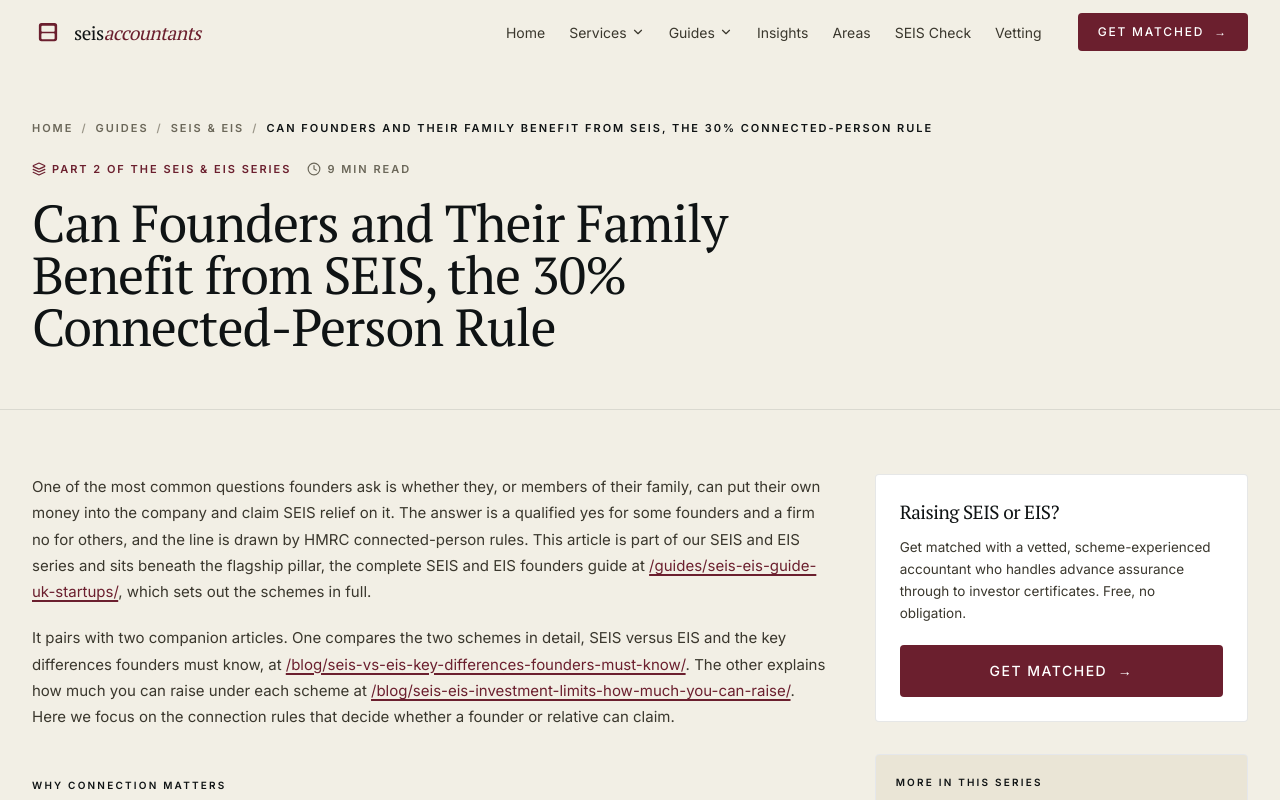
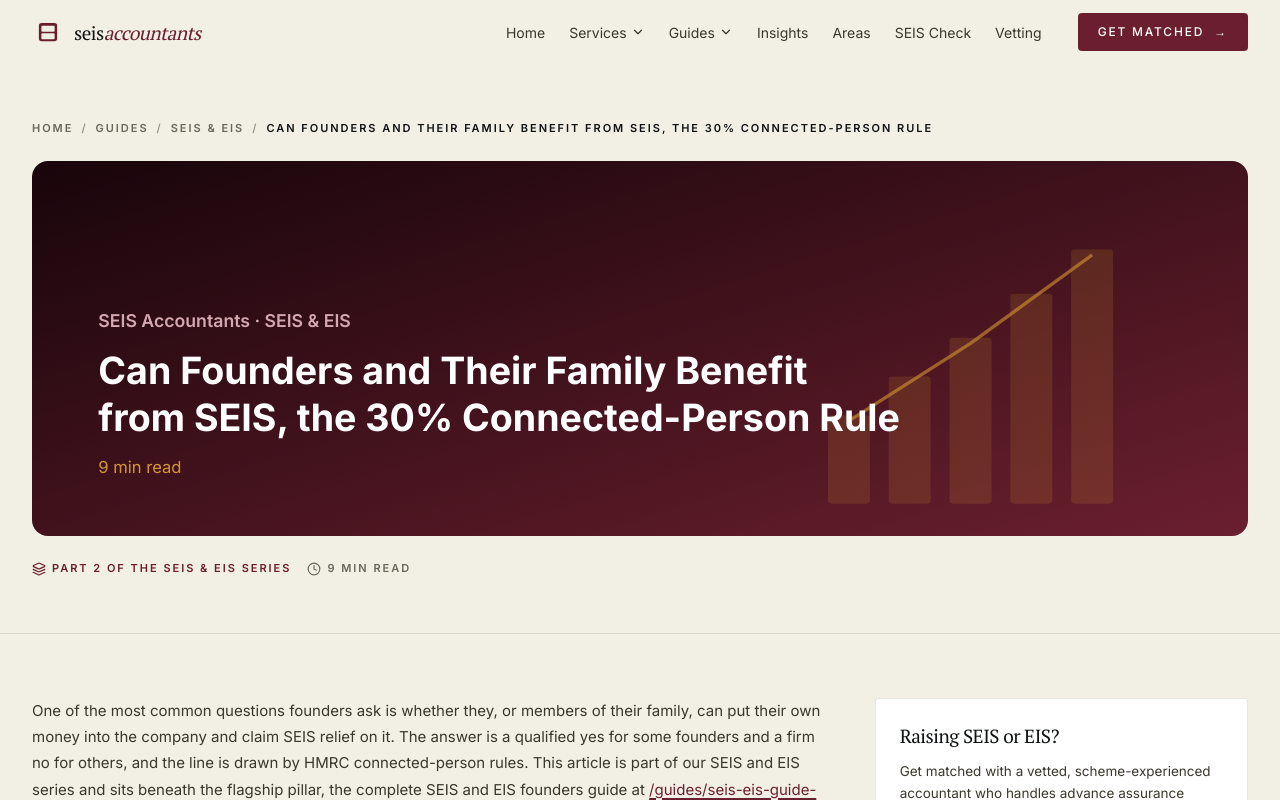
Before and after one commit to nahadgur/seisaccountants, a Next.js app: page /blog/founders-family-seis-30-percent-connected-person-rule/ in a window 1280 px wide. Shown: the top 800 px of the page. Built offline with nearby package versions, Linux system fonts and the light colour scheme.

Commit message:
Add inline-SVG SpokeHero on text-hero blog spokes + guide hubs (no images)

```diff
--- a/app/blog/[slug]/BlogArticleClient.tsx
+++ b/app/blog/[slug]/BlogArticleClient.tsx
@@ -17,6 +17,7 @@
 import { Footer } from '@/components/Footer';
 import { LeadFormModal } from '@/components/LeadFormModal';
 import { Breadcrumbs } from '@/components/Breadcrumbs';
+import { SpokeHero } from '@/components/SpokeHero';
 import type { BlogArticle, ContentBlock } from '@/data/blog';
 import type { Guide } from '@/data/guides';
 
@@ -173,6 +174,19 @@
       ]
     : [{ label: 'Insights', href: '/blog/' }, { label: article.title }];
 
+  // Read time: prefer the data field, else estimate from body word count.
+  const readMins =
+    article.readingMins ||
+    Math.max(
+      3,
+      Math.round(
+        article.content.reduce((sum, b) => {
+          const t = b.text || (b.items ? b.items.join(' ') : '');
+          return sum + t.trim().split(/\s+/).filter(Boolean).length;
+        }, 0) / 200
+      )
+    );
+
   return (
     <>
       <LeadFormModal isOpen={isModalOpen} onClose={() => setIsModalOpen(false)} />
@@ -186,8 +200,17 @@
         >
           <div className="container-width py-10 md:py-14">
             <Breadcrumbs items={breadcrumbItems} />
+            <div className="mt-5">
+              <SpokeHero
+                title={article.title}
+                hubName={hubGuide ? hubGuide.shortTitle : null}
+                hubSlug={hubGuide ? hubGuide.slug : article.slug}
+                readMins={readMins}
+              />
+            </div>
+            <h1 className="sr-only">{article.title}</h1>
             <div className="max-w-3xl">
-              <div className="flex flex-wrap items-center gap-x-4 gap-y-2 mb-5 text-[11px] font-semibold tracking-[0.18em] uppercase text-ink-500">
+              <div className="flex flex-wrap items-center gap-x-4 gap-y-2 mt-6 text-[11px] font-semibold tracking-[0.18em] uppercase text-ink-500">
                 {hubGuide ? (
                   <span className="inline-flex items-center gap-1.5 text-brand-500">
                     <Layers className="w-3.5 h-3.5" aria-hidden="true" />
@@ -203,15 +226,10 @@
                     </span>
                   </>
                 )}
-                {article.readingMins && (
-                  <span className="inline-flex items-center gap-1.5">
-                    <Clock className="w-3.5 h-3.5" aria-hidden="true" /> {article.readingMins} min read
-                  </span>
-                )}
+                <span className="inline-flex items-center gap-1.5">
+                  <Clock className="w-3.5 h-3.5" aria-hidden="true" /> {readMins} min read
+                </span>
               </div>
-              <h1 className="font-display text-[34px] md:text-[44px] lg:text-[52px] text-ink-900 leading-[1.0] tracking-tighter">
-                {article.title}
-              </h1>
             </div>
           </div>
         </section>
--- a/components/GuidePageClient.tsx
+++ b/components/GuidePageClient.tsx
@@ -33,6 +33,7 @@
 import { Header } from '@/components/Header';
 import { Footer } from '@/components/Footer';
 import { LeadFormModal } from '@/components/LeadFormModal';
+import { SpokeHero } from '@/components/SpokeHero';
 import RdCalculator from '@/components/tools/RdCalculator';
 import SeisChecker from '@/components/tools/SeisChecker';
 import { renderInlineLinks } from '@/lib/renderInlineLinks';
@@ -155,10 +156,17 @@
  <span className="eyebrow">GUIDE &middot; {guide.shortTitle.toUpperCase()}</span>
  </div>
 
+ <div className="mb-6">
+ <SpokeHero
+ title={guide.heroHeading}
+ hubName="Guide"
+ hubSlug={guide.slug}
+ readMins={guide.estimatedReadTime}
+ />
+ </div>
+ <h1 className="sr-only">{guide.heroHeading}</h1>
+
  <div className="max-w-3xl">
- <h1 className="font-display text-[40px] md:text-[52px] lg:text-[60px] text-ink-900 leading-[0.98] tracking-tighter mb-6">
- {guide.heroHeading}
- </h1>
  <p className="font-sans text-[15px] md:text-base text-ink-700 leading-relaxed mb-6">
  {guide.heroSubtitle}
  </p>
--- /dev/null
+++ b/components/SpokeHero.tsx
@@ -0,0 +1,76 @@
+// components/SpokeHero.tsx
+// Inline-SVG hero for blog spokes + guide hubs. No <img>, no file, no external
+// host. The gradient hue is seeded by the hub slug, so every spoke under a hub
+// shares a colour and different hubs differ. The SVG is decorative
+// (aria-hidden); the page keeps the real <h1> (rendered sr-only by the caller).
+
+// Baked brand name (no siteConfig import needed for the eyebrow).
+const SITE_NAME = 'SEIS Accountants';
+
+// Each pair is a [dark, mid] gradient; the hub hash picks one so hubs differ
+// but stay on-brand.
+const PAIRS: [string, string][] = [
+  ['#2D0A16', '#421120'],
+  ['#18050B', '#6B1F2E'],
+  ['#421120', '#A1404F'],
+];
+const SUBTLE = '#D4A8B0';
+const ACCENT = '#D4972F';
+
+function hashIndex(s: string, mod: number): number {
+  let h = 0;
+  for (let i = 0; i < s.length; i++) h = (h * 31 + s.charCodeAt(i)) >>> 0;
+  return h % mod;
+}
+
+// Balance a title across two lines by word count.
+function twoLines(t: string): [string, string] {
+  const w = t.trim().split(/\s+/);
+  if (w.length < 3) return [t, ''];
+  const cut = Math.ceil(w.length / 2);
+  return [w.slice(0, cut).join(' '), w.slice(cut).join(' ')];
+}
+
+export function SpokeHero({
+  title,
+  hubName,
+  hubSlug,
+  readMins,
+}: {
+  title: string;
+  hubName: string | null;
+  hubSlug: string;
+  readMins: number;
+}) {
+  const seed = hubSlug || title;
+  const [d0, d1] = PAIRS[hashIndex(seed, PAIRS.length)];
+  const [l1, l2] = twoLines(title);
+  const eyebrow = `${SITE_NAME}${hubName ? ' · ' + hubName : ''}`;
+  const gid = `sh-${hashIndex(seed, 99999)}`;
+  // Smaller type for long single lines so they don't overflow.
+  const fs = Math.max(l1.length, l2.length) > 40 ? 28 : 34;
+
+  return (
+    <svg
+      viewBox="0 0 1100 340"
+      className="w-full h-auto block rounded-2xl"
+      role="img"
+      aria-hidden="true"
+      preserveAspectRatio="xMidYMid slice"
+    >
+      <title>{title}</title>
+      <defs>
+        <linearGradient id={gid} x1="0" y1="0" x2="1" y2="1">
+          <stop offset="0" stopColor={d0} />
+          <stop offset="1" stopColor={d1} />
+        </linearGradient>
+      </defs>
+      <rect width="1100" height="340" fill={`url(#${gid})`} />
+      <g fill="#D4972F" fillOpacity="0.16"><rect x="720" y="230" width="38" height="80" rx="3"/><rect x="775" y="195" width="38" height="115" rx="3"/><rect x="830" y="160" width="38" height="150" rx="3"/><rect x="885" y="120" width="38" height="190" rx="3"/><rect x="940" y="80" width="38" height="230" rx="3"/></g><polyline points="739,235 794,200 849,165 904,125 959,85" fill="none" stroke="#D4972F" strokeOpacity="0.6" strokeWidth="3"/>
+      <text x="60" y="150" fill={SUBTLE} fontSize="16" fontWeight="600">{eyebrow}</text>
+      <text x="60" y="202" fill="#ffffff" fontSize={fs} fontWeight="800">{l1}</text>
+      {l2 ? <text x="60" y={202 + fs + 8} fill="#ffffff" fontSize={fs} fontWeight="800">{l2}</text> : null}
+      <text x="60" y={l2 ? 202 + (fs + 8) * 2 - 4 : 248} fill={ACCENT} fontSize="15">{readMins} min read</text>
+    </svg>
+  );
+}
```
